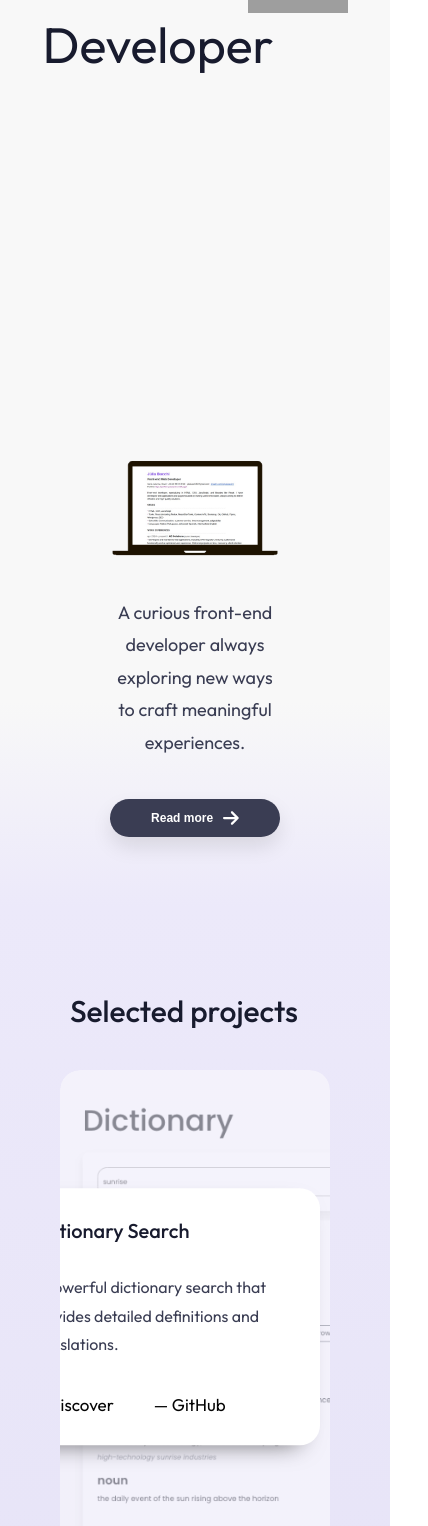
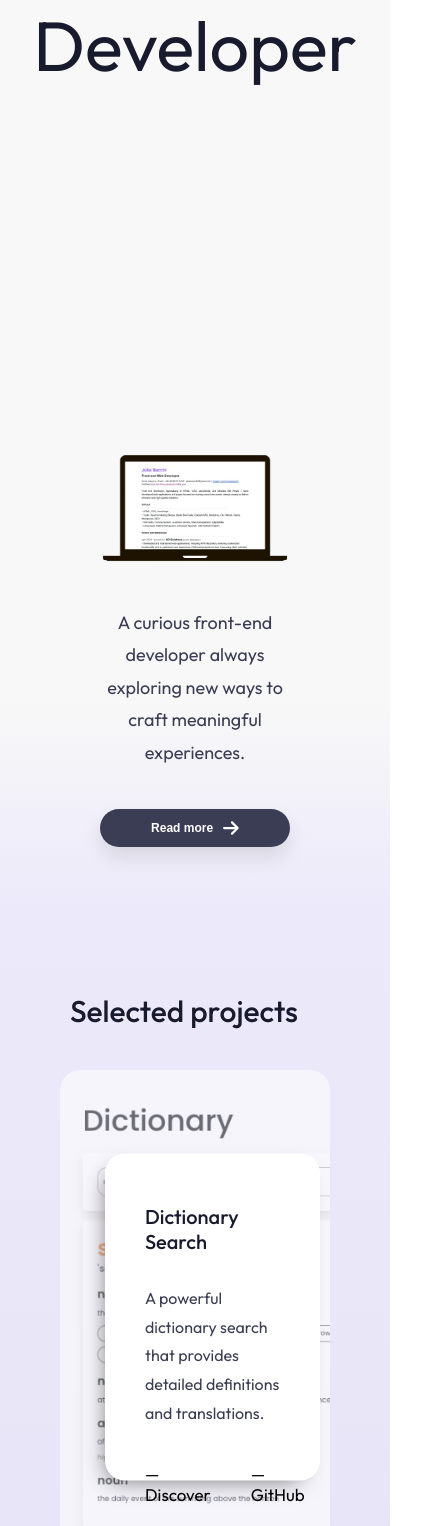
Before and after one commit to juliabacchi1/julia-portfolio, a React (Create React App) app: page / in a window 390 px wide. Shown: the part 451-1977 px from the top of the page, 428 px wide, since content can reach past the window. Built offline with nearby package versions, Linux system fonts and the light colour scheme; grey boxes are pictures that could not be loaded.

Commit message:
Changed some media queries

```diff
--- a/src/styles/About.css
+++ b/src/styles/About.css
@@ -310,4 +310,8 @@
   .Transition-gradient {
     height: 50px; /* Reduz altura do gradiente */
   }
+
+  .Wrap-content {
+    flex-direction: column;
+  }
 }
--- a/src/styles/Contact.css
+++ b/src/styles/Contact.css
@@ -1,5 +1,5 @@
 section .Contact {
-background: linear-gradient(
+  background: linear-gradient(
     180deg,
     rgba(221, 218, 242, 1) 0%,
     rgba(248, 248, 248, 1) 100%
@@ -69,3 +69,15 @@ a .Info-link {
 .Icon:hover {
   color: var(--accent-color);
 }
+
+@media (max-width: 480px) {
+  .Container-contact h3 {
+    font-size: 80px;
+    padding: 30px 0;
+  }
+
+  button.Info-button {
+    font-size: 12px;
+    padding: 15px;
+  }
+}
--- a/src/styles/Hero.css
+++ b/src/styles/Hero.css
@@ -163,7 +163,7 @@ section .Hero {
 /* Ajustes para telas menores que 480px (smartphones pequenos) */
 @media (max-width: 480px) {
   .Container-hero {
-    padding: 20px; /* Reduzir o padding */
+    padding: 10px; /* Reduzir o padding */
   }
 
   .Container-intro h3 {
--- a/src/styles/Home.css
+++ b/src/styles/Home.css
@@ -102,7 +102,7 @@
   }
 
   .Content h2 {
-    font-size: 50px;
+    font-size: 70px;
   }
 
   .Profile-img {
--- a/src/styles/Work.css
+++ b/src/styles/Work.css
@@ -234,15 +234,14 @@ section .Work {
     flex-direction: column; /* Organiza os itens em coluna */
   }
 
-  .Content-wrapper {
-    width: 100%; /* Card ocupa largura total */
-    height: auto;
-    padding: 20px; /* Ajusta o padding */
+   .Content-wrapper {
+    width: 50%; /* Reduz o tamanho do card */
+    height: 50%;
   }
 
   .Image-wrapper {
     width: 100%;
-    opacity: 0.7; /* Diminui a opacidade para dar um efeito apagado */
+    opacity: 0.8; /* Diminui a opacidade para dar um efeito apagado */
   }
 
   .Content-wrapper h3 {
```
